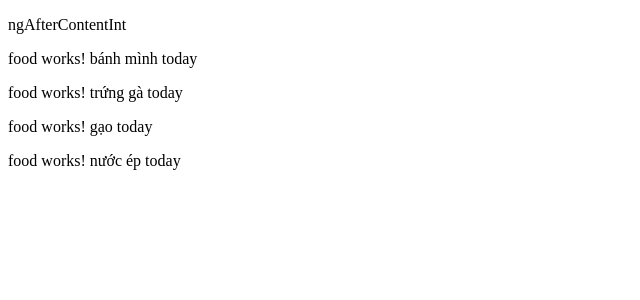
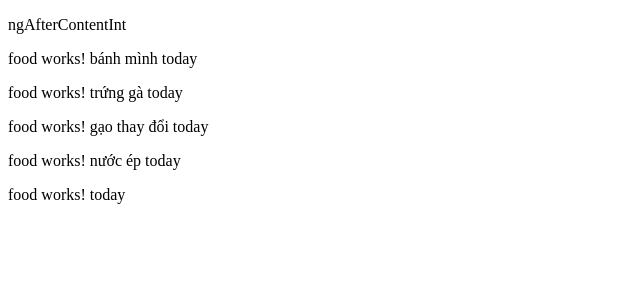
Before and after one commit to IchDev08/ngAfterContentInit, an Angular app: page / in a window 1280 px wide. Shown: the top 300 px of the page, without its empty margins (0-640 px from the left). Built offline with nearby package versions, Linux system fonts and the light colour scheme.

Commit message:
[ngAfterContentChecked]: - Khởi tạo

```diff
--- a/src/app/app.component.html
+++ b/src/app/app.component.html
@@ -3,3 +3,7 @@
 <app-foods *ngFor="let f of foods">
   <app-food [food]="f"></app-food>
 </app-foods>
+
+<app-foods>
+  <app-food></app-food>
+</app-foods>
--- a/src/app/foods/foods.component.ts
+++ b/src/app/foods/foods.component.ts
@@ -1,4 +1,4 @@
-import {Component, ContentChild, AfterContentInit, ContentChildren, QueryList} from '@angular/core';
+import {Component, ContentChild, AfterContentInit, AfterContentChecked, ContentChildren, QueryList} from '@angular/core';
 import { CommonModule } from '@angular/common';
 import {FoodComponent} from "../food/food.component";
 
@@ -9,7 +9,7 @@ import {FoodComponent} from "../food/food.component";
   templateUrl: './foods.component.html',
   styleUrl: './foods.component.css'
 })
-export class FoodsComponent implements AfterContentInit {
+export class FoodsComponent implements AfterContentInit, AfterContentChecked {
 
   @ContentChild(FoodComponent) foodCmp!: FoodComponent
 
@@ -20,9 +20,13 @@ export class FoodsComponent implements AfterContentInit {
 
     this.foodChildren.map((item) => {
       if (item.food == 'gạo today') {
-        console.log(item)
+        item.food = 'gạo thay đổi today'
       }
     })
   }
 
+  ngAfterContentChecked() {
+    console.log('s')
+  }
+
 }
```
